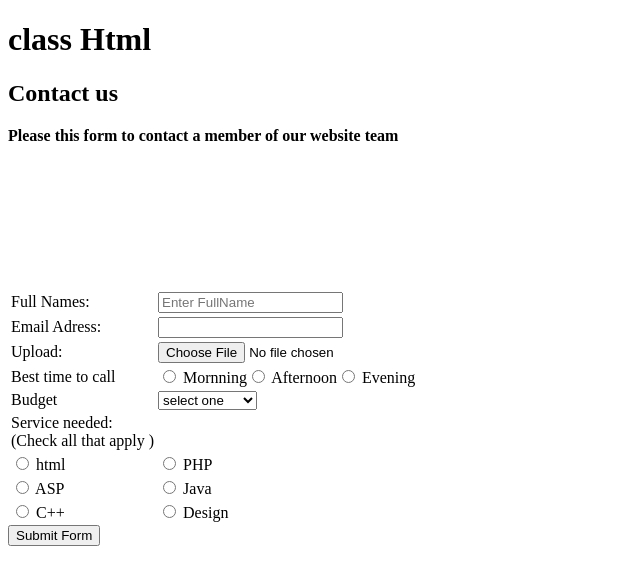
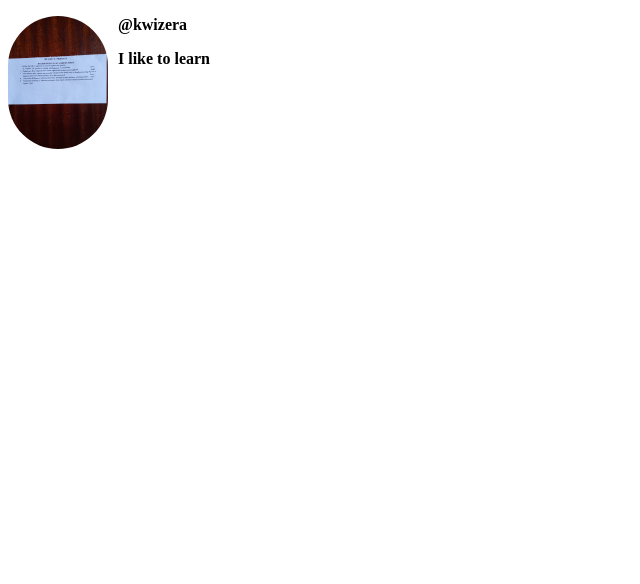
Before and after one commit to kwizerakey/Practice-coding, a plain HTML site: page index.html in a window 1280 px wide. Shown: the whole page, without its empty margins (0-640 px from the left). Drawn offline with Linux system fonts and the light colour scheme.

Commit message:
my test \ codes

```diff
--- a/index.html
+++ b/index.html
@@ -1,58 +1,22 @@
 <!DOCTYPE html>
-<html lang="en">
-<head>
-    <meta charset="UTF-8">
-    <meta http-equiv="X-UA-Compatible" content="IE=edge">
-    <meta name="viewport" content="width=device-width, initial-scale=1.0">
-    <title> First Coding Class </title>
-</head>
-
-<body>
-    <h1>
-        <border size=30px> class Html </border>
-    </h1>
-    <h2>Contact us </h2>
-    <b>
-        Please this form to contact a member of our website team
-    </b>    <table>
-            <td>Full Names:</td>
-            <td><input type="text" placeholder="Enter FullName"></td>
-            </tr></br>
-            <td>Email Adress:</td>
-            <td><input type="text"></td>
-            </tr></br>
-            <td>Upload:</td>
-            <td><input type="file" placeholder="browser"></td>
-            </tr></br>
-            <td>Best time to call</td>
-            <td> <input type="radio" name=Best time to call> Mornning<input type="radio" name=Best time to call>
-                Afternoon<input type="radio" name=Best time to call>
-                Evening</td>
-            </tr></br>
-            <td>Budget </td>
-            <td><select>
-                    <option label="select one">
-                    <option> 1 million Usd </option>
-                </select></td>
-            </tr></br>
-            <td> Service needed:</br>
-                (Check all that apply )
-            <td>
-                </tr></br>
-            <td><input type="radio" name=Check all that apply> html </td>
-            <td><input type="radio" name=Check all that apply> PHP
-            <td>
-                </tr></br>
-            <td><input type="radio" name=Check all that apply> ASP</td>
-            <td><input type="radio" name=Check all that apply> Java
-            <td>
-                </tr></br>
-            <td><input type="radio" name=Check all that apply> C++ </td>
-            <td><input type="radio" name=Check all that apply> Design
-            <td>
-                </tr></br>
-        </table>
-        <button type="submit">Submit Form </submit>
-</body>
-
+<html>
+  <head>
+    <title>My First Web Page</title>
+    <style>
+      img {
+        width: 100px;
+        border-radius: 50px;
+        float: left;
+        margin-right: 10px;
+      }
+      p {
+        font-weight: bold;
+      }
+    </style>
+  </head>
+  <body>
+    <img src="Images/WhatsApp Image 2023-08-18 at 9.06.28 AM.jpeg" alt="" />
+    <p>@kwizera</p>
+    <p>I like to learn</p>
+  </body>
 </html>
```
Also changed, not shown: Images/WhatsApp Image 2023-08-18 at 9.06.28 AM.jpeg (added).
